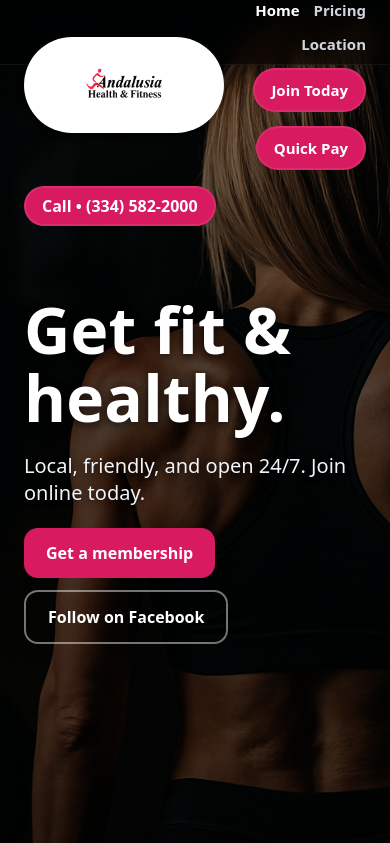
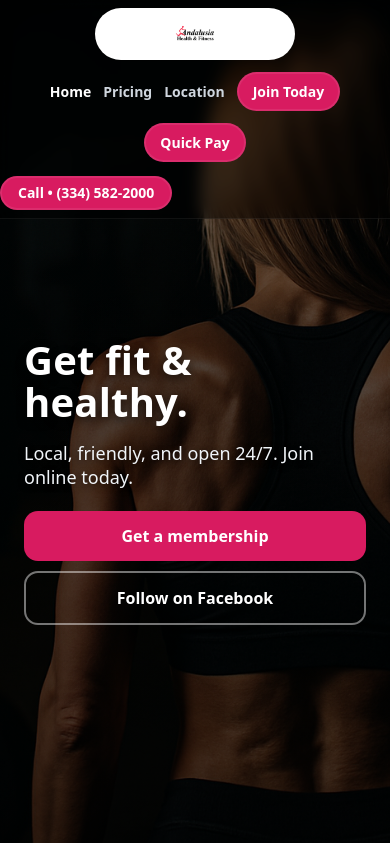
Before and after one commit to BackTraceWeb/Andalusia-Health-and-Fitness, a PHP site: page / in a window 390 px wide. Shown: the top 843 px of the page. Run offline with PHP 8.4, Linux system fonts and the light colour scheme.

Commit message:
Add mobile styles for improved responsiveness on devices ≤768px

```diff
--- a/styles.css
+++ b/styles.css
@@ -215,3 +215,78 @@ img{max-width:100%;display:block}
   width: auto;       /* maintain aspect ratio */
   display: inline-block;
 }
+
+/* =========================
+   MOBILE FIX PACK (≤768px)
+   ========================= */
+@media (max-width: 768px){
+
+  /* Topbar: become two rows (logo then nav), smaller height */
+  .topbar { position: fixed; top: 0; left: 0; right: 0; }
+  .topbar .shell{
+    grid-template-columns: 1fr;   /* stack */
+    height: auto;
+    padding: 8px 0;
+    gap: 8px;
+  }
+
+  /* Logo pill: smaller & centered */
+  .brand-pill{
+    margin: 0 auto;
+    padding: 4px 12px;
+  }
+  .brand-pill img{
+    height: 40px;                 /* was 65 on desktop */
+    width: auto;
+  }
+
+  /* Nav: inline, centered, wraps nicely */
+  .mainnav{
+    justify-content: center;
+    gap: 12px;
+    flex-wrap: wrap;
+    padding: 4px 0 6px;
+  }
+  .mainnav a{
+    font-size: 14px;
+  }
+  .mainnav a.btn-join,
+  .mainnav a.btn-pay{
+    padding: 8px 14px;
+    font-weight: 800;
+  }
+
+  /* Call bar: just below topbar, centered */
+  .callbar{
+    position: fixed;
+    top: auto;
+    left: 0; right: 0;
+    margin-top: 72px;             /* sits under the fixed topbar block */
+    z-index: 40;
+    border-bottom: 1px solid rgba(255,255,255,.08);
+  }
+  .callbar .shell{
+    justify-content: center;
+    padding: 8px 16px;
+  }
+  .pill-cta{
+    font-size: 14px;
+    padding: 8px 16px;
+    white-space: nowrap;
+  }
+
+  /* Hero: add extra top padding so it clears fixed bars */
+  .hero .shell,
+  .hero--compact .shell{ padding-top: 120px; }  /* header + callbar clearance */
+  .hero-copy{ padding-top: 0; }                 /* was large on desktop */
+  .hero-copy h1{ font-size: 40px; }
+  .hero-copy .lede{ font-size: 18px; }
+
+  /* Buttons in hero: full-width and stacked for thumbs */
+  .cta-row{ gap: 10px; }
+  .cta-row .btn{ width: 100%; text-align: center; }
+
+  /* Features/cards: single column */
+  .grid-3{ grid-template-columns: 1fr; }
+
+}
```
